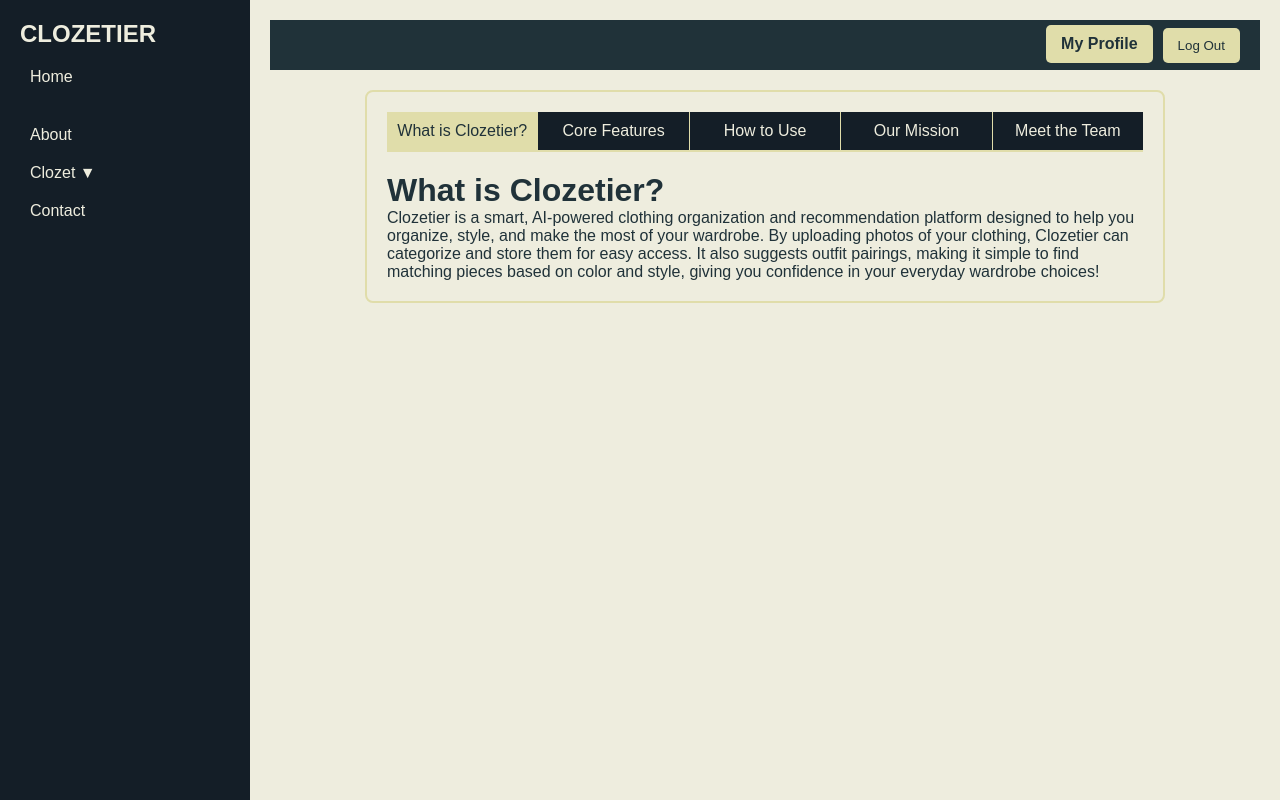
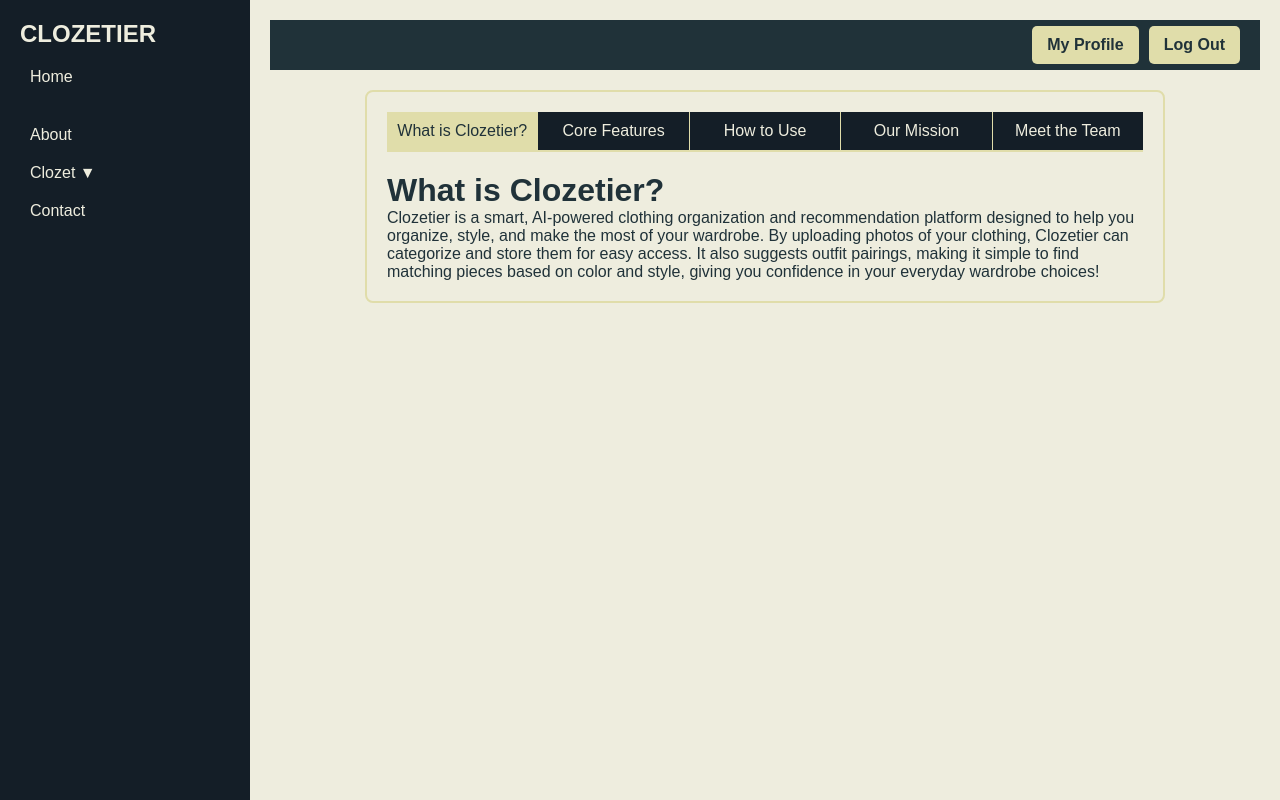
Before and after one commit to whitmireb/clozetier, a Django app: page /about/ in a window 1280 px wide. Run offline with Django 5.2, Linux system fonts and the light colour scheme; the visitor is signed in with stand-in values (Sample User, id 1); parts of the project's set-up code (start-up, migrations or seed data) failed here and were passed over.

Commit message:
lined up the buttons on the front page

```diff
--- a/clozetier_site/templates/base.html
+++ b/clozetier_site/templates/base.html
@@ -220,12 +220,13 @@
       .profile-link {
         margin-top: auto;
         padding-top: 20px;
+        text-align: center; /* Center the button in the sidebar */
       }
 
       /* Sidebar My Profile link */
       .profile-link a {
         position: relative;
-        top: -25px; /* Move up by 5 pixels */
+        top: -24px; /* Move up by 5 pixels */
           display: inline-block;
           background-color: var(--accent);
           color: var(--text);
@@ -277,18 +278,21 @@
       }
 
       /* General button style */
+      /* General button style */
       .button {
         display: inline-block;
         background-color: var(--accent);
         color: var(--text);
         text-decoration: none;
         font-weight: bold;
-          padding: 10px 15px;
+        padding: 10px 15px; /* Match padding with .profile-link a */
         border-radius: 5px;
+        margin: 10px 0; /* Add spacing around buttons if needed */
         text-align: center;
         border: none;
         cursor: pointer;
         transition: background-color 0.3s ease, transform 0.2s ease;
+        font-size: 1rem; /* Ensure text size matches */
       }
 
       /* Hover effect for all buttons */
@@ -303,7 +307,6 @@
         background-color: var(--secondary);
         transform: translateY(0);
       }
-
     </style>
   </head>
 
@@ -343,11 +346,12 @@
       <div class="top-bar">
         {% if user.is_authenticated %}
         <div class="profile-link">
-          <a href="{% url 'profile' %}">My Profile</a>
+          <a href="{% url 'profile' %}" class="button">My Profile</a>
         </div>
-        <form action="{% url 'logout' %}" method="post">
+
+        <form action="{% url 'logout' %}" method="post" style="margin: 15px 0;">
           {% csrf_token %}
-          <button type="submit">Log Out</button>
+          <button type="submit" class="button">Log Out</button>
         </form>
         {% else %}
         <a href="{% url 'signup' %}"><button>Sign Up</button></a>
```
Lines whose indentation alone changed are shown as unchanged.
